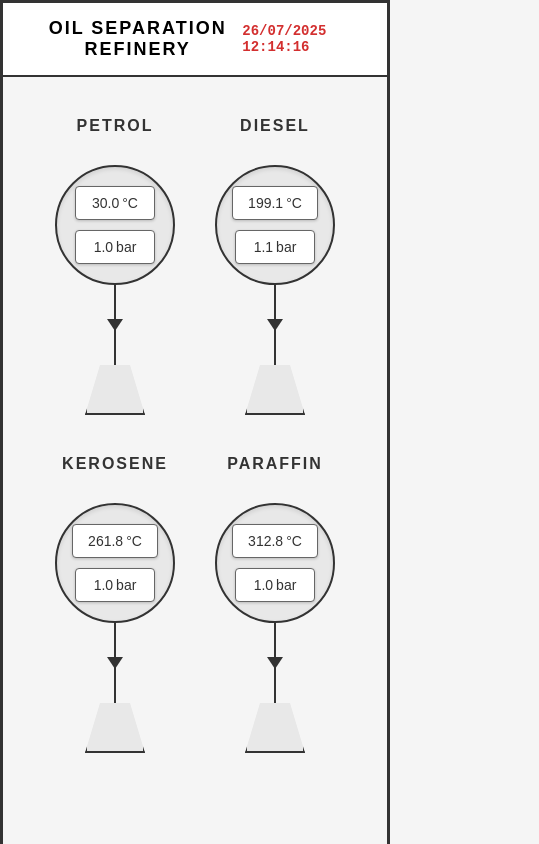
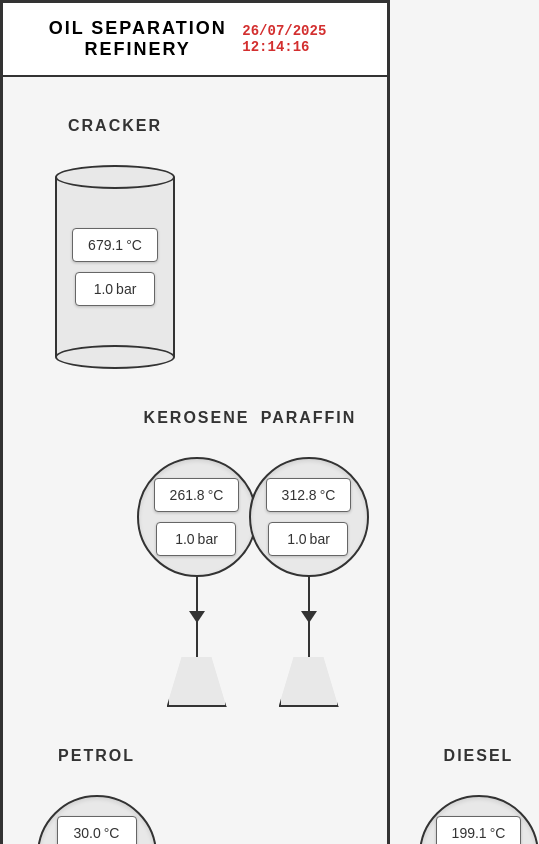
Before and after one commit to taliablain/pressure-flow-ui, a React (Create React App) app: page / in a window 390 px wide. Shown: the top 844 px of the page, 539 px wide, since content can reach past the window. Built offline with nearby package versions, Linux system fonts and the light colour scheme.

Commit message:
cracker cylinder and alignment of fuels

```diff
--- a/src/App.css
+++ b/src/App.css
@@ -73,13 +73,15 @@ body {
 
 /* Main Distillation Layout */
 .distillation-container {
-  display: flex;
-  justify-content: center;
-  align-items: flex-start;
-  gap: 100px;
+  display: grid;
+  grid-template-columns: 1fr 1fr 1fr 1fr 1fr;
+  grid-template-rows: auto auto auto;
+  gap: 80px;
   padding: 80px 40px;
   flex: 1;
   background-color: #f5f5f5;
+  justify-items: center;
+  align-items: start;
 }
 
 .product-column {
@@ -87,15 +89,38 @@ body {
   flex-direction: column;
   align-items: center;
   position: relative;
+  grid-row: 1 / span 3;
 }
 
-.product-column:last-child {
-  padding-top: 60px; /* Same as label height + margin to align circles */
+/* Specific positioning for each product */
+.product-column:nth-child(1) { /* PETROL */
+  grid-column: 1;
+  grid-row: 2 / span 2;
+  margin-top: 100px;
 }
 
-.product-column:last-child .product-circle {
-  width: 200px;
-  height: 200px;
+.product-column:nth-child(2) { /* DIESEL */
+  grid-column: 2;
+  grid-row: 1 / span 3;
+  margin-right: -370px; /* Move diesel much closer to kerosene */
+}
+
+.product-column:nth-child(3) { /* KEROSENE */
+  grid-column: 3;
+  grid-row: 1 / span 3;
+  margin-right: -200px; /* Move kerosene much closer to paraffin */
+}
+
+.product-column:nth-child(4) { /* PARAFFIN */
+  grid-column: 4;
+  grid-row: 1 / span 3;
+  margin-right: -30px;
+  /* Remove margin to keep distance to cracker the same */
+}
+
+.product-column:nth-child(5) { /* CRACKER */
+  grid-column: 5;
+  grid-row: 1 / span 3;
 }
 
 .product-label {
@@ -108,8 +133,8 @@ body {
 }
 
 .product-circle {
-  width: 220px; /* Increased from 190px */
-  height: 220px; /* Increased from 190px */
+  width: 180px;
+  height: 180px;
   border: 2px solid #333;
   border-radius: 50%;
   background-color: #e8e8e8;
@@ -120,11 +145,81 @@ body {
   justify-content: center;
 }
 
+/* Cracker cylinder styling */
+.cracker-column {
+  grid-column: 5;
+  grid-row: 1 / span 3;
+  margin-right: 130px;
+  margin-left: -30px; /* Move cracker closer to paraffin */
+}
+
+.simple-cylinder {
+  display: flex;
+  flex-direction: column;
+  align-items: center;
+}
+
+.cylinder-top-cap {
+  width: 180px;
+  height: 36px;
+  background: #e8e8e8;
+  border: 2px solid #333;
+  border-radius: 50%;
+  position: relative;
+  z-index: 3;
+}
+
+.cylinder-main-body {
+  width: 180px;
+  height: 280px;
+  background: #e8e8e8;
+  border-left: 2px solid #333;
+  border-right: 2px solid #333;
+  display: flex;
+  align-items: center;
+  justify-content: center;
+  position: relative;
+  z-index: 1;
+  margin-top: -18px;
+  margin-bottom: -18px;
+}
+
+.cylinder-bottom-cap {
+  width: 180px;
+  height: 36px;
+  background: #e8e8e8;
+  border: 2px solid #333;
+  border-radius: 50%;
+  position: relative;
+  z-index: 3;
+}
+
+.cylinder-container,
+.cylinder-canvas,
+.cylinder-measurements,
+.cylinder-top,
+.cylinder-body,
+.cylinder-bottom {
+  display: none;
+}
+
+/* Remove old cylinder styling */
+.product-column:nth-child(5) .product-circle {
+  display: none;
+}
+
+.product-column:nth-child(5) .product-circle::before,
+.product-column:nth-child(5) .product-circle::after {
+  display: none;
+}
+
 .measurement-boxes {
   display: flex;
   flex-direction: column;
   gap: 10px;
   align-items: center;
+  z-index: 10;
+  position: relative;
 }
 
 .measurement-box {
@@ -164,6 +259,11 @@ body {
   justify-content: center;
 }
 
+/* Hide connection line for cracker */
+.product-column:nth-child(5) .connection-line {
+  display: none;
+}
+
 .arrow-down {
   position: absolute;
   top: 50%;
@@ -188,6 +288,11 @@ body {
   box-shadow: 0 2px 4px rgba(0, 0, 0, 0.1);
 }
 
+/* Hide collection trap for cracker */
+.product-column:nth-child(5) .collection-trap {
+  display: none;
+}
+
 /* Footer */
 .footer {
   height: 60px;
@@ -208,10 +313,7 @@ body {
 .logo-image {
   height: 40px;
   width: auto;
-  /* Removed filter to keep original logo colors */
 }
-
-/* CSS rules for nav-buttons removed - buttons will not be displayed */
 
 /* Responsive Design */
 @media (max-width: 1200px) {
@@ -221,8 +323,21 @@ body {
   }
 
   .product-circle {
-    width: 140px; /* Increased from 120px */
-    height: 140px; /* Increased from 120px */
+    width: 140px;
+    height: 140px;
+  }
+
+  .cylinder-top-cap,
+  .cylinder-bottom-cap {
+    width: 120px;
+    height: 24px;
+  }
+
+  .cylinder-main-body {
+    width: 120px;
+    height: 180px;
+    margin-top: -12px;
+    margin-bottom: -12px;
   }
 
   .product-label {
@@ -237,14 +352,47 @@ body {
 
 @media (max-width: 768px) {
   .distillation-container {
+    grid-template-columns: 1fr 1fr;
+    grid-template-rows: auto auto auto auto auto;
     gap: 40px;
-    flex-wrap: wrap;
     padding: 40px 15px;
   }
 
+  .product-column:nth-child(1) { /* PETROL */
+    grid-column: 1;
+    grid-row: 3;
+    margin-top: 0;
+  }
+
+  .product-column:nth-child(2) { /* DIESEL */
+    grid-column: 2;
+    grid-row: 3;
+    margin-top: 0;
+  }
+
+  .product-column:nth-child(3) { /* KEROSENE */
+    grid-column: 1;
+    grid-row: 2;
+  }
+
+  .product-column:nth-child(4) { /* PARAFFIN */
+    grid-column: 2;
+    grid-row: 2;
+  }
+
+  .product-column:nth-child(5) { /* CRACKER */
+    grid-column: 1 / span 2;
+    grid-row: 1;
+  }
+
   .product-circle {
-    width: 120px; /* Increased from 100px */
-    height: 120px; /* Increased from 100px */
+    width: 120px;
+    height: 120px;
+  }
+
+  .product-column:nth-child(5) .product-circle {
+    width: 100spx;
+    height: 150px;
   }
 
   .product-label {
--- a/src/App.js
+++ b/src/App.js
@@ -745,10 +745,12 @@ function App() {
           </div>
         ))}
 
-        {/* Fifth circle with CRACKER label and dynamic temperature and pressure */}
-        <div className="product-column">
+        {/* Cracker cylinder */}
+        <div className="product-column cracker-column">
           <div className="product-label">CRACKER</div>
-          <div className="product-circle">
+          <div className="simple-cylinder">
+            <div className="cylinder-top-cap"></div>
+            <div className="cylinder-main-body">
               <div className="measurement-boxes">
                 <div className="measurement-box temperature">
                   <span className="measurement-value">
@@ -764,6 +766,8 @@ function App() {
                 </div>
               </div>
             </div>
+            <div className="cylinder-bottom-cap"></div>
+          </div>
         </div>
       </div>
 
```
Lines whose indentation alone changed are shown as unchanged.
